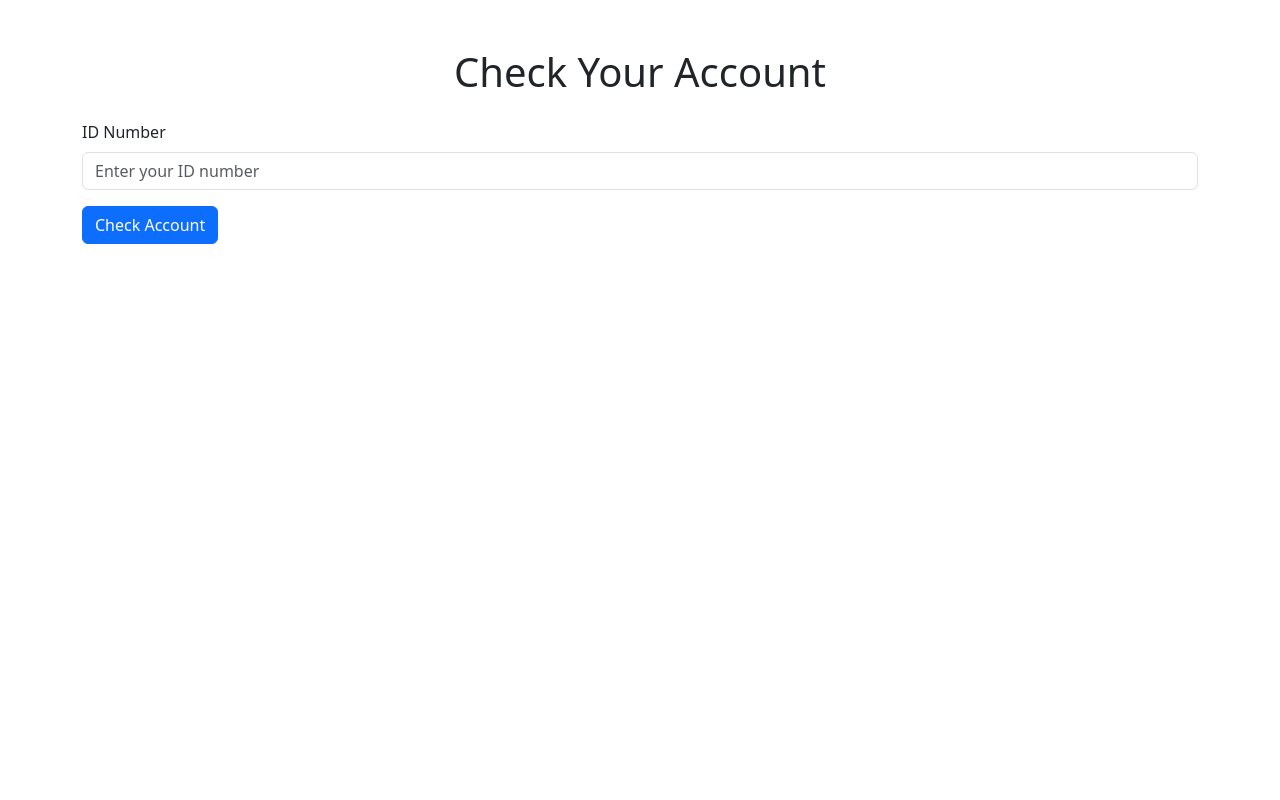
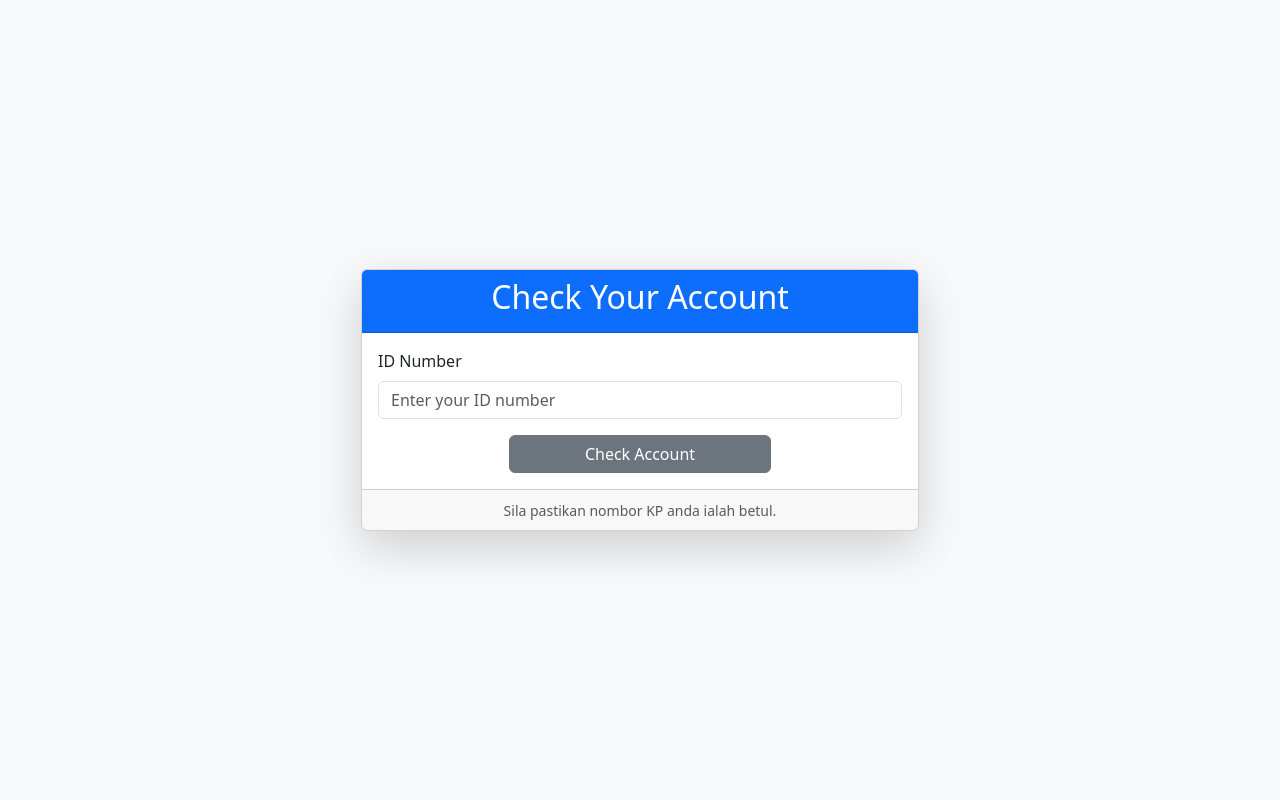
Before and after one commit to ikaazhar/KADA, a PHP site: page /checkAcc in a window 1280 px wide. Run offline with PHP 8.4, Linux system fonts and the light colour scheme.

Commit message:
edit view acc info

```diff
--- a/app/views/auth/checkAccount.php
+++ b/app/views/auth/checkAccount.php
@@ -6,16 +6,33 @@
     <title>Check Account</title>
     <link href="https://cdn.jsdelivr.net/npm/bootstrap@5.3.0-alpha3/dist/css/bootstrap.min.css" rel="stylesheet">
 </head>
-<body>
-    <div class="container mt-5">
-        <h1 class="text-center">Check Your Account</h1>
-        <form method="POST" action="/getAccInfo" class="mt-4">
-            <div class="mb-3">
-                <label for="id_number" class="form-label">ID Number</label>
-                <input type="text" class="form-control" id="id_number" name="id_number" placeholder="Enter your ID number" required>
+<body class="bg-light">
+    <div class="container d-flex justify-content-center align-items-center min-vh-100">
+        <div class="card shadow-lg w-50">
+            <div class="card-header bg-primary text-white text-center">
+                <h2>Check Your Account</h2>
             </div>
-            <button type="submit" class="btn btn-primary">Check Account</button>
-        </form>
+            <div class="card-body">
+                <form method="POST" action="/getAccInfo">
+                    <div class="mb-3">
+                        <label for="id_number" class="form-label">ID Number</label>
+                        <input
+                            type="text"
+                            class="form-control"
+                            id="id_number"
+                            name="id_number"
+                            placeholder="Enter your ID number"
+                            required>
+                    </div>
+                    <div class="text-center">
+                        <button type="submit" class="btn btn-secondary w-50">Check Account</button>
+                    </div>
+                </form>
+            </div>
+            <div class="card-footer text-center">
+                <small class="text-muted">Sila pastikan nombor KP anda ialah betul.</small>
+            </div>
+        </div>
     </div>
 </body>
 </html>
--- a/app/views/menu_admin/homepage_admin.php
+++ b/app/views/menu_admin/homepage_admin.php
@@ -48,9 +48,7 @@
         <div class="container py-5 text-center"></div>
         <a href="/listPendingForm" class="btn btn-primary mb-2">Semak Dokumen Permohonan Pinjaman</a>
         <a href="/reviewMembershipForm" class="btn btn-primary mb-2">Semak Dokumen Permohonan Ahli</a>
-        <a href="/viewSaving" class="btn btn-primary">Rekod Kewangan Tahunan</a>
-        <a href="/viewInvoice" class="btn btn-primary mb-2">Laporan Koperasi</a>
-        <a href="/calendar" class="btn btn-primary mb-2">Annual Report (ALK)</a>
+        <a href="/calendar" class="btn btn-primary mb-2">Annual Report</a>
     </div>
 </body>
 </html>
--- a/public/index.php
+++ b/public/index.php
@@ -215,12 +215,6 @@ if ($uri === '' && $method === 'GET') {
     } else {
         $controller->homepage();
     }
-} elseif ($uri === 'calendarWithApplications' && $method === 'GET') {
-    if (isAuthenticated()) {
-        $controller->calendarWithApplications();
-    } else {
-        $controller->homepage();
-    }
 } elseif ($action == 'calendar') {
      if (isAuthenticated()) {
          $controller->calendar();
```
Also changed, not shown: app/views/auth/AccInfo.php (+25 -9 lines).
